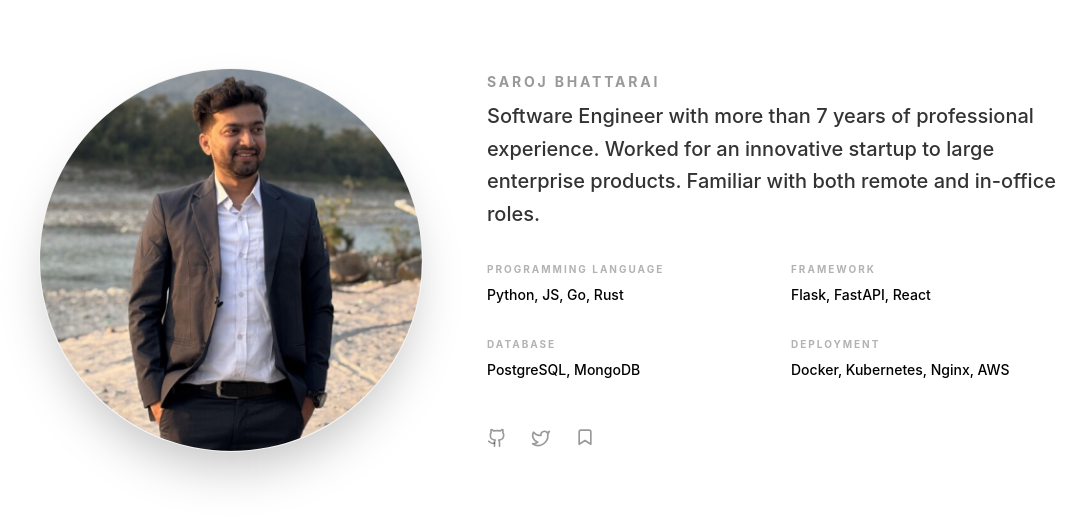
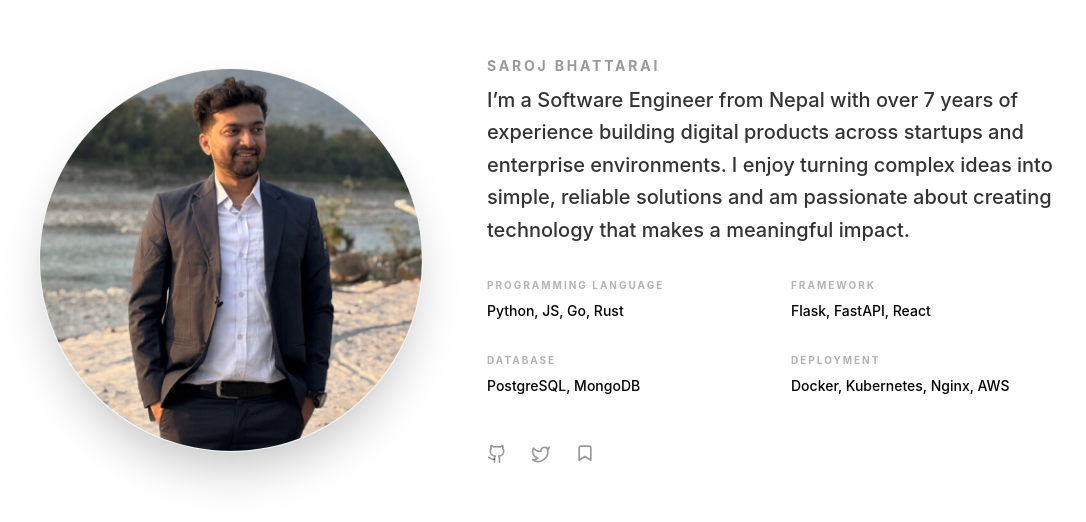
Before and after one commit to 3sarojbhattarai/portfolio, a Next.js app: page / in a window 1280 px wide. Shown: the part 140-662 px from the top of the page, without its empty margins (89-1175 px from the left). Built offline with nearby package versions, Linux system fonts and the light colour scheme.

Commit message:
feat: update metadata

```diff
--- a/src/app/layout.tsx
+++ b/src/app/layout.tsx
@@ -11,7 +11,7 @@ export const metadata: Metadata = {
   openGraph: {
     title: "Saroj Bhattarai",
     description: "Senior Software Engineer with 7+ years of experience. Expert in Python, JS, Go, and Rust.",
-    url: "https://3saroj.com.np",
+    url: "https://www.3saroj.com.np",
     siteName: "Saroj Bhattarai Portfolio",
     images: [
       {
--- a/src/app/page.tsx
+++ b/src/app/page.tsx
@@ -6,7 +6,7 @@ export default function PortfolioPage() {
     "@type": "Person",
     "name": "Saroj Bhattarai",
     "jobTitle": "Software Engineer",
-    "url": "https://sarojbhattarai.me",
+    "url": "https://www.3saroj.com.np",
     "sameAs": [
       "https://github.com/3sarojbhattarai",
       "https://twitter.com/3sarojbhattarai",
@@ -41,9 +41,10 @@ export default function PortfolioPage() {
               saroj bhattarai
             </h1>
             <p className="text-lg md:text-xl font-medium leading-relaxed text-black/80">
-              Software Engineer with more than 7 years of professional experience.
-              Worked for an innovative startup to large enterprise products.
-              Familiar with both remote and in-office roles.
+              I’m a Software Engineer from Nepal with over 7 years of experience building digital
+              products across startups and enterprise environments. I enjoy turning complex ideas
+              into simple, reliable solutions and am passionate about creating technology that makes
+              a meaningful impact.
             </p>
           </header>
 
```
